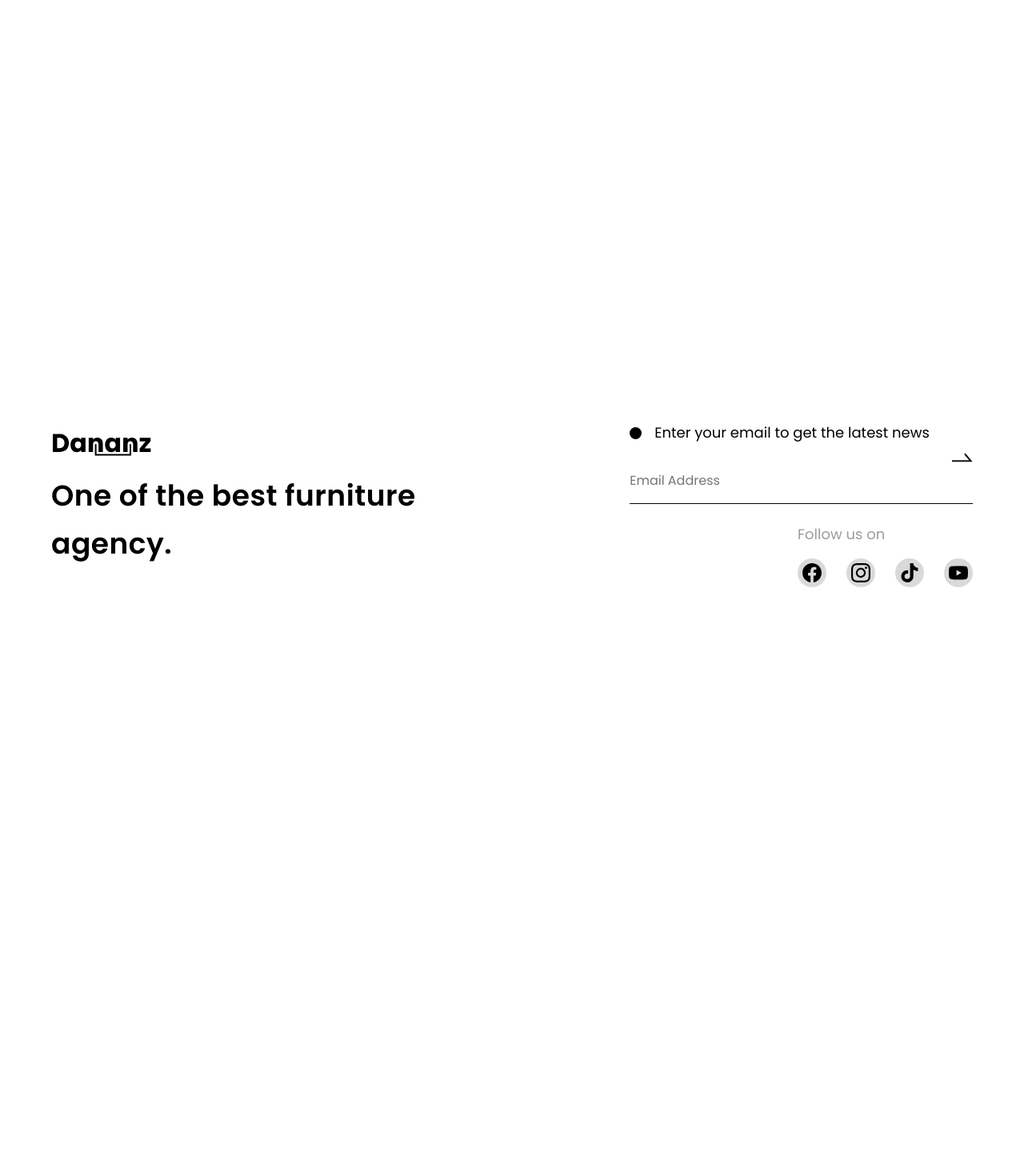
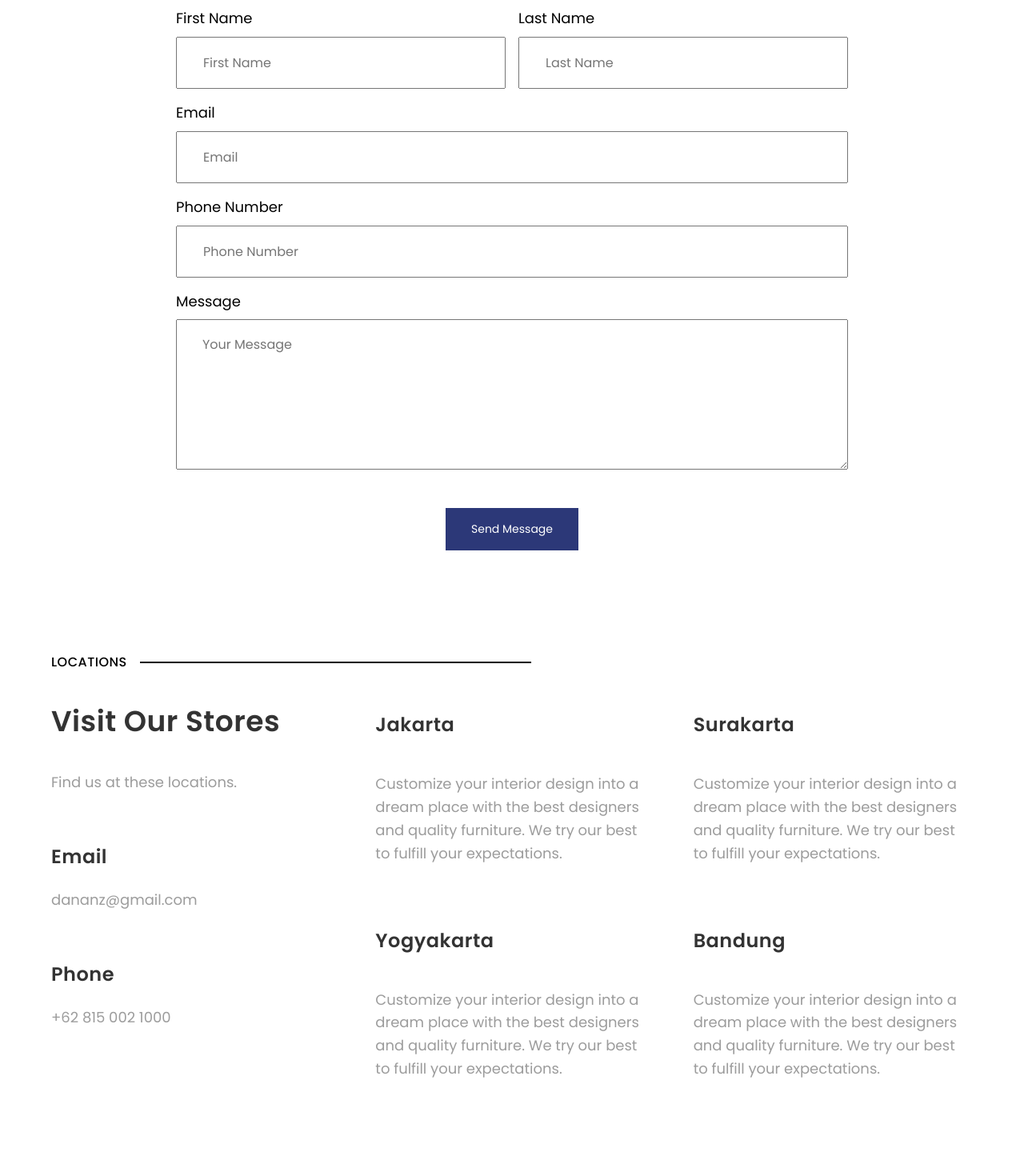
Before and after one commit to ubong-s/dananz-frontend-nextjs, a Next.js app: page /contact-us in a window 1280 px wide. Shown: the part 500-1970 px from the top of the page at 80% size. Before the commit the page ends 1314 px from the top, so only its background shows below. Built offline with nearby package versions, Linux system fonts and the light colour scheme.

Commit message:
component: completed **Locations** and prelim  **ContactForm**

```diff
--- a/components/_common/Button.tsx
+++ b/components/_common/Button.tsx
@@ -6,12 +6,12 @@ interface ButtonProps {
   children?: React.ReactElement | string;
 }
 
-const ButtonRoot = styled.button<ButtonProps>`
+export const ButtonRoot = styled.button<ButtonProps>`
   border: ${(props) =>
     props.variant === 'button-alt'
       ? `1px solid ${props.theme.colors.grayScale.black}`
       : 'none'};
-  padding: ${(props) => (props.variant === 'nav' ? 'none' : '1rem 2rem')};
+  padding: ${(props) => (props.variant === 'nav' ? '0' : '1rem 2rem')};
   background-color: ${(props) =>
     props.variant === 'nav'
       ? 'transparent'
--- /dev/null
+++ b/components/contact/ContactForm.tsx
@@ -0,0 +1,75 @@
+import styled from 'styled-components';
+import { breakpoints } from '../../styles';
+
+const ContactFormRoot = styled.section``;
+const Form = styled.form`
+  display: grid;
+  gap: 1rem;
+  max-width: 840px;
+  margin: auto;
+  margin-bottom: 3rem;
+
+  .two_columns {
+    display: grid;
+    gap: 1rem;
+  }
+
+  .formgroup {
+    display: flex;
+    flex-direction: column;
+    gap: 0.5rem;
+
+    label {
+      color: ${(props) => props.theme.colors.grayScale.black};
+    }
+
+    input,
+    textarea {
+      padding: 18px 32px;
+    }
+  }
+
+  button {
+    justify-self: center;
+    margin-top: 2rem;
+  }
+
+  @media screen and (min-width: ${breakpoints.tablet}) {
+    .two_columns {
+      grid-template-columns: repeat(2, 1fr);
+    }
+  }
+`;
+
+export const ContactForm = () => {
+  return (
+    <ContactFormRoot>
+      <Form>
+        <div className='two_columns'>
+          <div className='formgroup'>
+            <label htmlFor='first_name'>First Name</label>
+            <input type='text' id='first_name' placeholder='First Name' />
+          </div>
+          <div className='formgroup'>
+            <label htmlFor='last_name'>Last Name</label>
+            <input type='text' id='last_name' placeholder='Last Name' />
+          </div>
+        </div>
+        <div className='formgroup'>
+          <label htmlFor='email'>Email</label>
+          <input type='email' id='email' placeholder='Email' />
+        </div>
+        <div className='formgroup'>
+          <label htmlFor='phone'>Phone Number</label>
+          <input type='tel' id='phone' placeholder='Phone Number' />
+        </div>
+        <div className='formgroup'>
+          <label htmlFor='message'>Message</label>
+          <textarea id='message' placeholder='Your Message' rows={6} />
+        </div>
+
+        <button type='submit'>Send Message</button>
+      </Form>
+    </ContactFormRoot>
+  );
+};
--- /dev/null
+++ b/components/contact/Locations.tsx
@@ -0,0 +1,120 @@
+import styled from 'styled-components';
+import { breakpoints } from '../../styles';
+import { SectionHeading } from '../_common';
+
+const LocationsRoot = styled.section`
+  padding: 50px 0;
+
+  @media screen and (min-width: ${breakpoints.desktop}) {
+    padding: 80px 0;
+  }
+`;
+
+const LocationsBody = styled.div`
+  display: grid;
+  align-items: flex-start;
+
+  @media screen and (min-width: ${breakpoints.desktop}) {
+    grid-template-columns: 1fr 2fr;
+    gap: 2rem;
+  }
+`;
+
+const LocationsInfo = styled.div`
+  display: grid;
+
+  h4 {
+    font-size: 18px;
+  }
+
+  @media screen and (min-width: ${breakpoints.desktop}) {
+    gap: 2rem;
+
+    h4 {
+      font-size: 24px;
+      margin-bottom: 10px;
+    }
+  }
+`;
+
+const LocationsGrid = styled.div`
+  display: grid;
+  gap: 1rem;
+
+  h4 {
+    font-size: 18px;
+  }
+
+  @media screen and (min-width: ${breakpoints.desktop}) {
+    grid-template-columns: repeat(2, 1fr);
+    gap: 3rem;
+    margin-top: -5.5rem;
+
+    h4 {
+      font-size: 24px;
+      margin-bottom: 30px;
+    }
+  }
+`;
+
+export const Locations = () => {
+  return (
+    <LocationsRoot>
+      <SectionHeading
+        title='Locations'
+        subtitle='Visit Our Stores'
+        subtitleType='half'
+      />
+      <LocationsBody>
+        <LocationsInfo>
+          <p>Find us at these locations.</p>
+
+          <div>
+            <h4>Email</h4>
+            <p>dananz@gmail.com</p>
+          </div>
+
+          <div>
+            <h4>Phone</h4>
+            <p>+62 815 002 1000</p>
+          </div>
+        </LocationsInfo>
+
+        <LocationsGrid>
+          <div>
+            <h4>Jakarta</h4>
+            <p>
+              Customize your interior design into a dream place with the best
+              designers and quality furniture. We try our best to fulfill your
+              expectations.
+            </p>
+          </div>
+          <div>
+            <h4>Surakarta</h4>
+            <p>
+              Customize your interior design into a dream place with the best
+              designers and quality furniture. We try our best to fulfill your
+              expectations.
+            </p>
+          </div>
+          <div>
+            <h4>Yogyakarta</h4>
+            <p>
+              Customize your interior design into a dream place with the best
+              designers and quality furniture. We try our best to fulfill your
+              expectations.
+            </p>
+          </div>
+          <div>
+            <h4>Bandung</h4>
+            <p>
+              Customize your interior design into a dream place with the best
+              designers and quality furniture. We try our best to fulfill your
+              expectations.
+            </p>
+          </div>
+        </LocationsGrid>
+      </LocationsBody>
+    </LocationsRoot>
+  );
+};
--- a/pages/contact-us/index.tsx
+++ b/pages/contact-us/index.tsx
@@ -1,3 +1,5 @@
+import { ContactForm } from '../../components/contact/ContactForm';
+import { Locations } from '../../components/contact/Locations';
 import { PageHeader } from '../../components/_common';
 
 export default function ContactUsPage() {
@@ -7,6 +9,8 @@ export default function ContactUsPage() {
         title='Contact Us'
         description='It is a long established fact that a reader will be distracted by the readable content of a page when looking at its layout.'
       />
+      <ContactForm />
+      <Locations />
     </>
   );
 }
--- a/styles/globalStyles.ts
+++ b/styles/globalStyles.ts
@@ -145,7 +145,8 @@ const bodyStyles = css`
     letter-spacing: 0.5px;
   }
 
-  input {
+  input,
+  textarea {
     font-size: 14px;
     outline: none;
 
@@ -157,6 +158,16 @@ const bodyStyles = css`
   button {
     cursor: pointer;
     font-size: 13px;
+    border: none;
+    padding: 1rem 2rem;
+    background-color: ${(props) => props.theme.colors.main.primary100};
+    color: ${(props) => props.theme.colors.grayScale.white};
+    transition: ${misc.transition};
+
+    &:hover {
+      opacity: 0.85;
+      transition: ${misc.transition.ease};
+    }
 
     @media screen and (min-width: ${breakpoints.tablet}) {
       font-size: 14px;
```
